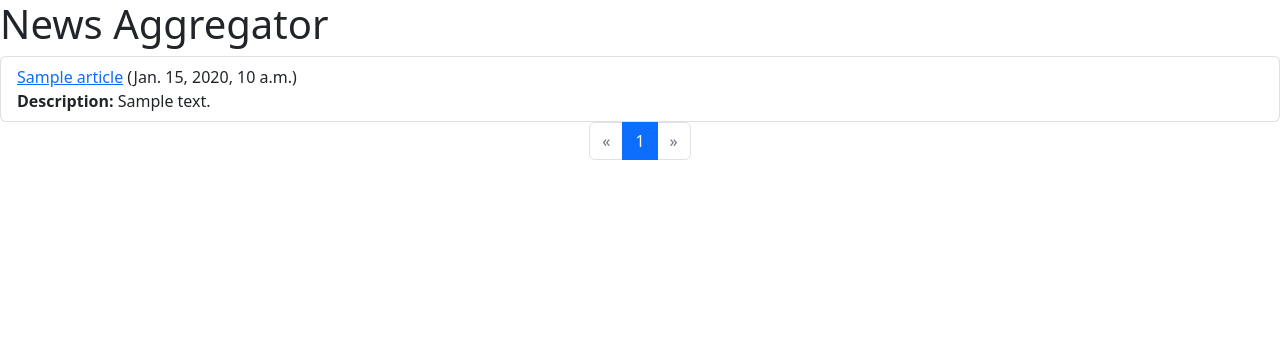
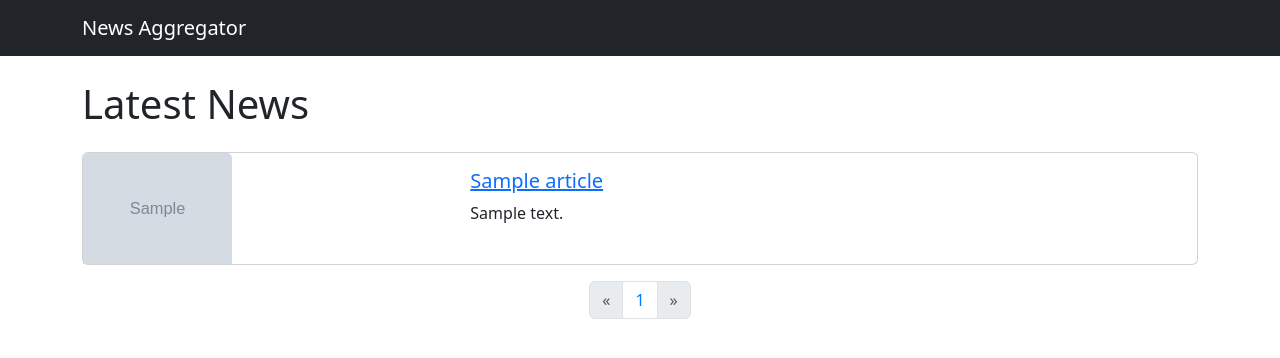
Before and after one commit to MuhammadUsman15/New_Aggregator, a Django app: template news/templates/news_list.html in a window 1280 px wide. Shown: the top 358 px of the page. Run offline with Django 5.2, Linux system fonts and the light colour scheme; tables that the repository leaves empty hold one stand-in row (values such as "Sample post"); the template is opened without the code that fills it: values that come from a table or form of the project are taken from there, most other values are stand-ins (such as "Sample title", 1, 10 or a date in 2020); grey boxes marked "Sample" are stand-in pictures.

Commit message:
Styling and Fetching Images

```diff
--- a/news/models.py
+++ b/news/models.py
@@ -13,6 +13,7 @@ class Article(models.Model):
     pub_date = models.DateTimeField()
     source = models.TextField()
     summary = models.TextField(blank=True)
+    image_url = models.URLField(null=True, blank=True)
 
     def __str__(self):
         return self.title
--- a/news/tasks.py
+++ b/news/tasks.py
@@ -13,8 +13,9 @@ def update_feed_cache():
     logger.info("Updating feed cache task started.")
     feed_urls = [
         'https://rss.nytimes.com/services/xml/rss/nyt/HomePage.xml',
-        'https://www.cbsnews.com/latest/rss/us',
+        # 'https://www.cbsnews.com/latest/rss/us',
         'https://feeds.nbcnews.com/nbcnews/public/news',
+        'https://slate.com/feeds/all.rss'
     ]
 
 
--- a/news/templates/news_list.html
+++ b/news/templates/news_list.html
@@ -1,21 +1,69 @@
 <!DOCTYPE html>
-<html>
+<html lang="en">
 <head>
+  <meta charset="UTF-8">
+  <meta name="viewport" content="width=device-width, initial-scale=1.0">
   <title>Social News Aggregator</title>
-  <link rel="stylesheet" href="https://cdn.jsdelivr.net/npm/bootstrap@5.2.0-beta1/dist/css/bootstrap.min.css" integrity="sha384-0evSX huddled7lwJEUaCUpQvcSNjDrNq7eYbGkPYeMxnwtA9UNLWCQvFSKl4shouXK6z/" crossorigin="anonymous">
+  <link href="https://cdn.jsdelivr.net/npm/bootstrap@5.3.3/dist/css/bootstrap.min.css" rel="stylesheet" integrity="sha384-QWTKZyjpPEjISv5WaRU9OFeRpok6YctnYmDr5pNlyT2bRjXh0JMhjY6hW+ALEwIH" crossorigin="anonymous">
+  <style>
+    /* Customize active page link color */
+    .page-item.active .page-link {
+      background-color: #007bff; /* Active page link background color */
+      border-color: #007bff; /* Active page link border color */
+      color: #fff; /* Active page link text color */
+    }
+
+    /* Customize inactive page link color */
+    .page-link {
+      color: #007bff; /* Inactive page link text color */
+    }
+
+    /* Style for the image container */
+    .article-image-container {
+      position: relative;
+      overflow: hidden;
+      max-width: 100%;
+    }
+
+    /* Style for the image */
+    .article-image {
+      width: 40%;
+      height: auto;
+      display: block;
+    }
+  </style>
 </head>
 <body>
-  <h1>News Aggregator</h1>
-  <ul class="list-group">
+  <nav class="navbar navbar-expand-lg navbar-dark bg-dark">
+    <div class="container">
+      <a class="navbar-brand" href="#">News Aggregator</a>
+      <!-- You can add navigation links or dropdown menus here -->
+    </div>
+  </nav>
+
+  <div class="container mt-4">
+    <h1 class="mb-4">Latest News</h1>
+    <div class="list-group">
       {% for article in articles %}
-      <li class="list-group-item">
-        <a href="{{ article.url }}" class="card-title">{{ article.title }}</a> ({{ article.pub_date }})
+      <div class="card mb-3">
+        <div class="row g-0">
+          <div class="col-md-4 article-image-container">
+            {% if article.image_url %}
+            <img src="{{ article.image_url }}" class="card-img-top article-image" alt="Article Image">
+            {% endif %}
+          </div>
+          <div class="col-md-8">
+            <div class="card-body">
+              <h5 class="card-title"><a href="{{ article.url }}" class="card-link">{{ article.title }}</a></h5>
               {% if article.summary %}
-          <p class="card-text"><b>Description:</b> {{ article.summary }}</p>
+              <p class="card-text">{{ article.summary }}</p>
               {% endif %}
-      </li>
+            </div>
+          </div>
+        </div>
+      </div>
       {% endfor %}
-  </ul>
+    </div>
 
     <nav aria-label="Page navigation">
       <ul class="pagination justify-content-center">
@@ -24,13 +72,11 @@
             <span aria-hidden="true">&laquo;</span>
           </a>
         </li>
-
         {% for page_number in paginator.page_range %}
-        <li class="page-item {% if page_number == paginator.page.number %} active{% endif %}">
+        <li class="page-item {% if page_number == page_obj.number %} active{% endif %}">
           <a class="page-link" href="?page={{ page_number }}">{{ page_number }}</a>
         </li>
         {% endfor %}
-
         <li class="page-item {% if not paginator.has_next %} disabled{% endif %}">
           <a class="page-link" href="?page={{ paginator.next_page_number_url }}" aria-label="Next">
             <span aria-hidden="true">&raquo;</span>
@@ -38,5 +84,8 @@
         </li>
       </ul>
     </nav>
+  </div>
+
+  <script src="https://cdn.jsdelivr.net/npm/bootstrap@5.3.3/dist/js/bootstrap.bundle.min.js" integrity="sha384-YvpcrYf0tY3lHB60NNkmXc5s9fDVZLESaAA55NDzOxhy9GkcIdslK1eN7N6jIeHz" crossorigin="anonymous"></script>
 </body>
 </html>
--- a/news/views.py
+++ b/news/views.py
@@ -19,8 +19,9 @@ def news_list(request):
         # Fetch articles using the fetch_news function if cache is empty
         feed_urls = [
             'https://rss.nytimes.com/services/xml/rss/nyt/HomePage.xml',
-            'https://www.cbsnews.com/latest/rss/us',
+            # 'https://www.cbsnews.com/latest/rss/us',
             'https://feeds.nbcnews.com/nbcnews/public/news',
+            'https://slate.com/feeds/all.rss'
         ]
         articles = []
         for url in feed_urls:
```
Also changed, not shown: news/utils.py (+9 -0 lines), db.sqlite3, news/migrations/0001_initial.py (added). Lines whose indentation alone changed are shown as unchanged.
